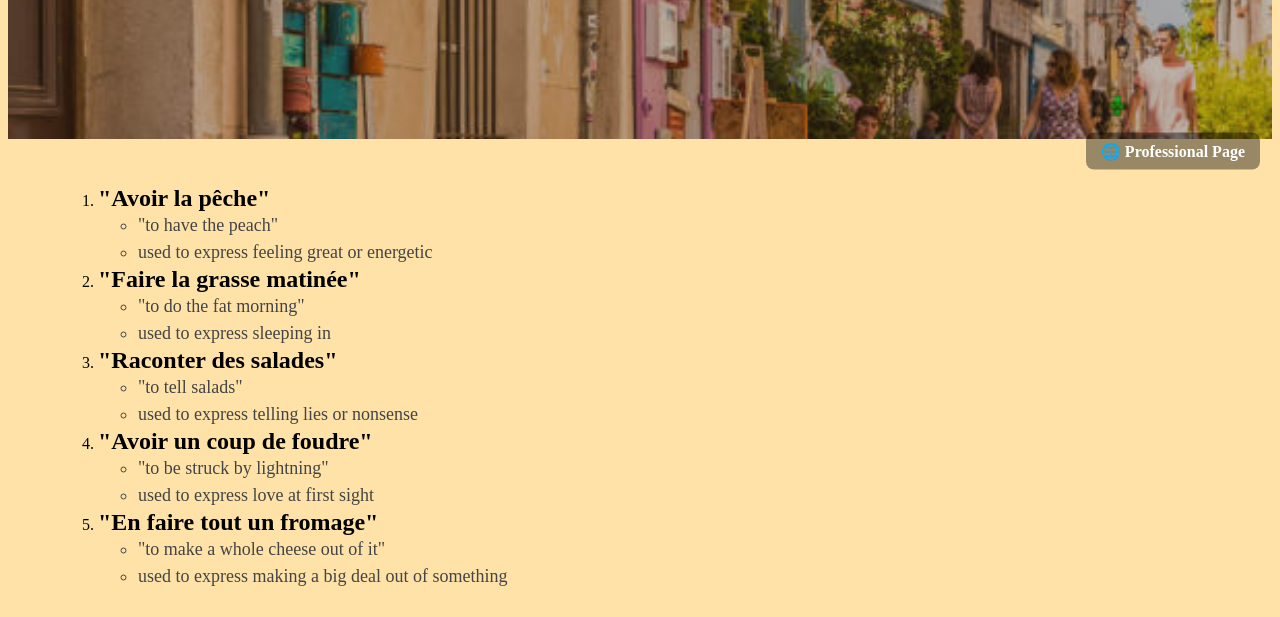
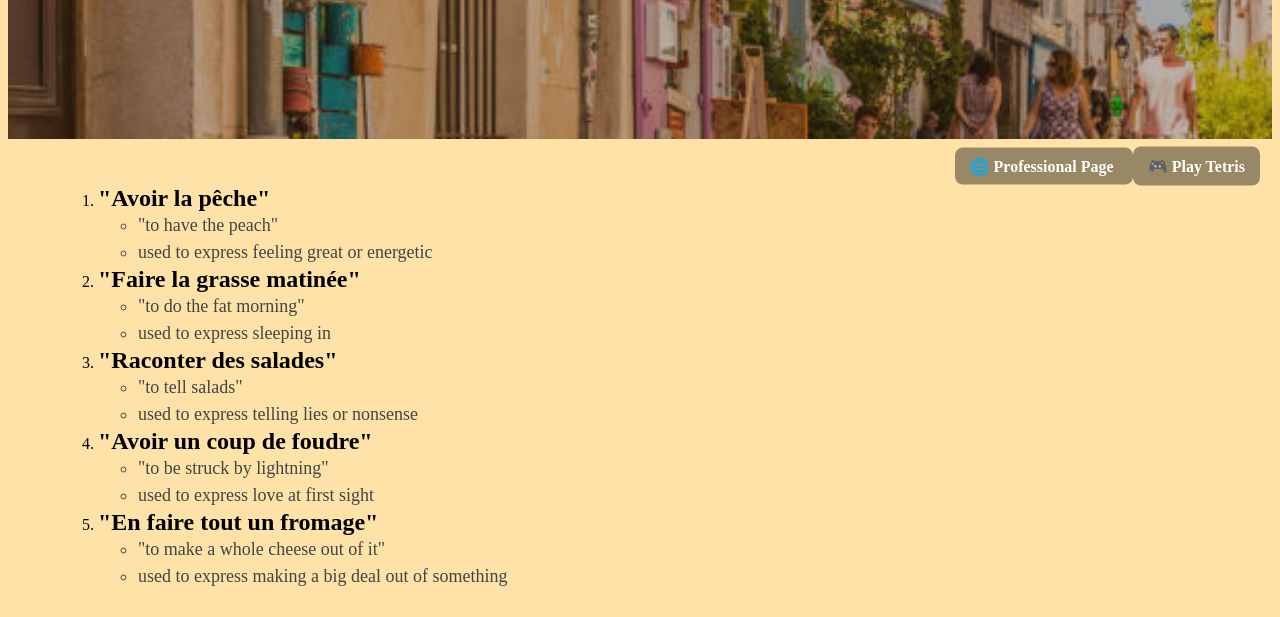
Before and after one commit to katiekatolson-star/IS201, a plain HTML site: page fromScratch.html in a window 1280 px wide. Shown: the part 249-866 px from the top of the page. Drawn offline with nearby package versions, Linux system fonts and the light colour scheme; grey boxes are pictures that could not be loaded.

Commit message:
Add files via upload

```diff
--- a/css/main.css
+++ b/css/main.css
@@ -109,3 +109,33 @@ body {
     margin-top: 30px;
     margin-bottom: 30px;
 }
+
+.header {
+    position: relative;
+}
+
+.header {
+    position: relative;
+}
+
+/* right-side link box */
+.side-link {
+    position: absolute;
+    right: 20px;
+    top: 50%;
+    transform: translateY(-50%);
+    text-align: right;
+}
+
+.side-link a {
+    color: white;
+    font-weight: bold;
+    text-decoration: none;
+    background: rgba(0,0,0,0.4);
+    padding: 10px 15px;
+    border-radius: 8px;
+}
+
+.side-link a:hover {
+    text-decoration: underline;
+}
--- a/fromScratch.html
+++ b/fromScratch.html
@@ -28,8 +28,11 @@
         <a href="https://katiekatolson-star.github.io/IS201/" target="_blank">
             🌐 Professional Page
         </a>
+
+        <a class="back-to-top" href="http://127.0.0.1:5500/assets/img/tetris.html" target="_blank">
+            🎮 Play Tetris
+        </a>
     </div>
-</div>
 
     <!-- Content -->
     <div class="content">
```
